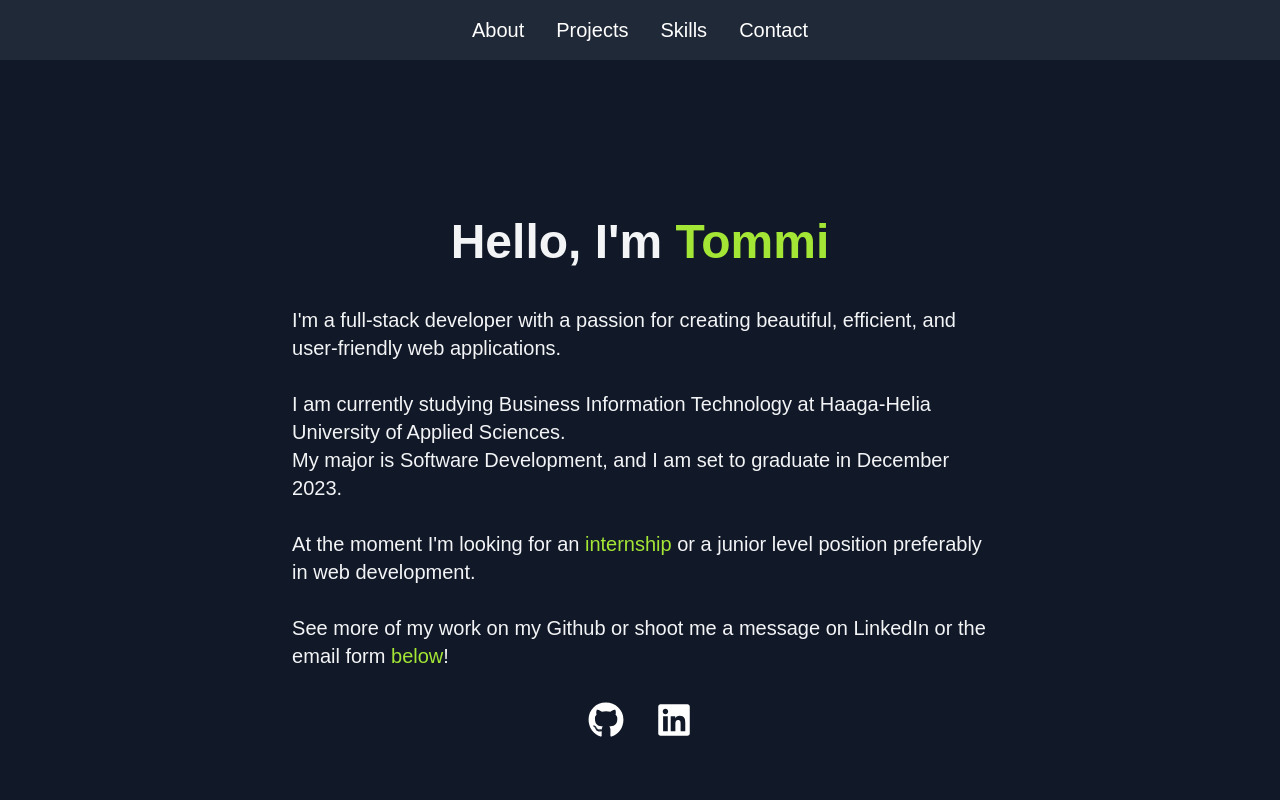
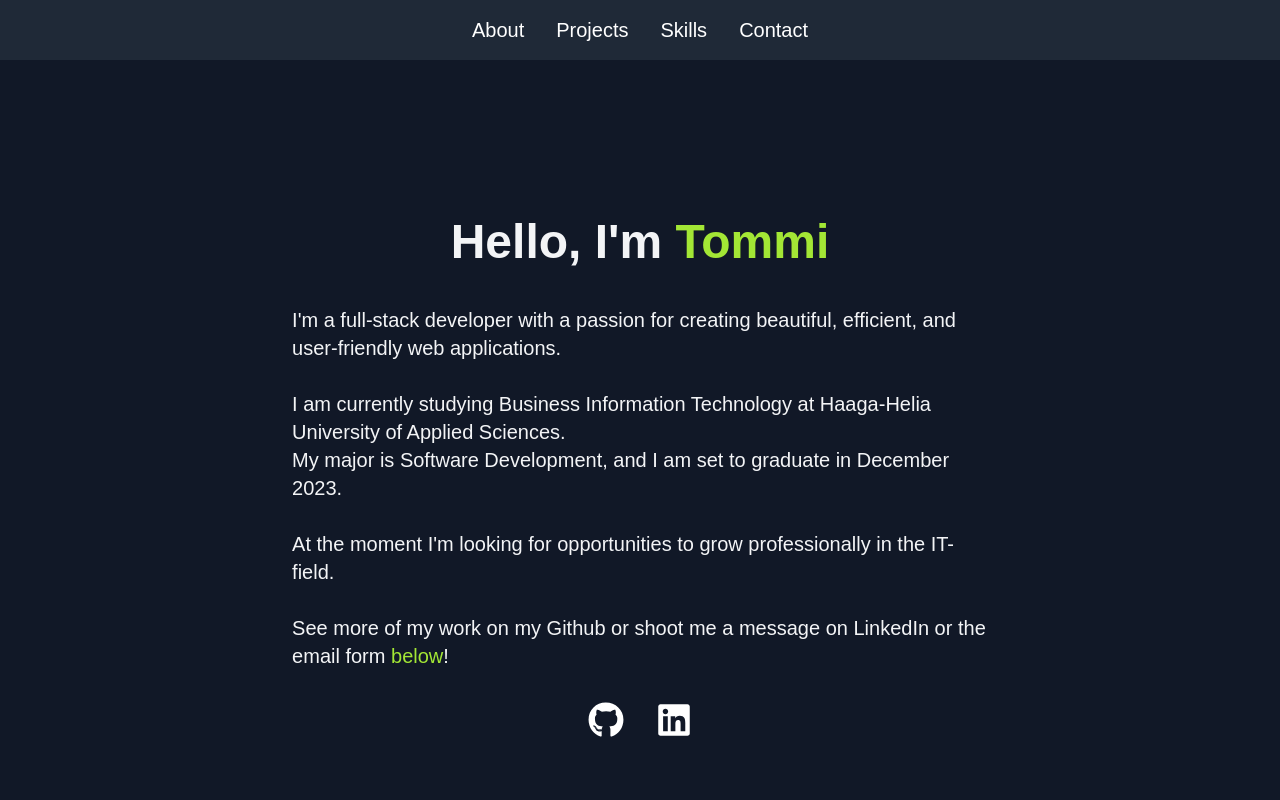
Before and after one commit to tommimaki/Personal-Portfolio, a React (Create React App) app: page / in a window 1280 px wide. Shown: the top 800 px of the page. Built offline with nearby package versions, Linux system fonts and the light colour scheme.

Commit message:
change in about

```diff
--- a/src/components/sections/about.js
+++ b/src/components/sections/about.js
@@ -32,9 +32,8 @@ function About() {
               graduate in December 2023.
             </p>
             <br />
-            At the moment I'm looking for an{" "}
-            <span className="text-customGreen">internship</span> or a junior
-            level position preferably in web development.
+            At the moment I'm looking for opportunities to grow professionally
+            in the IT-field.
             <br />
             <br />
             See more of my work on my Github or shoot me a message on LinkedIn
```
